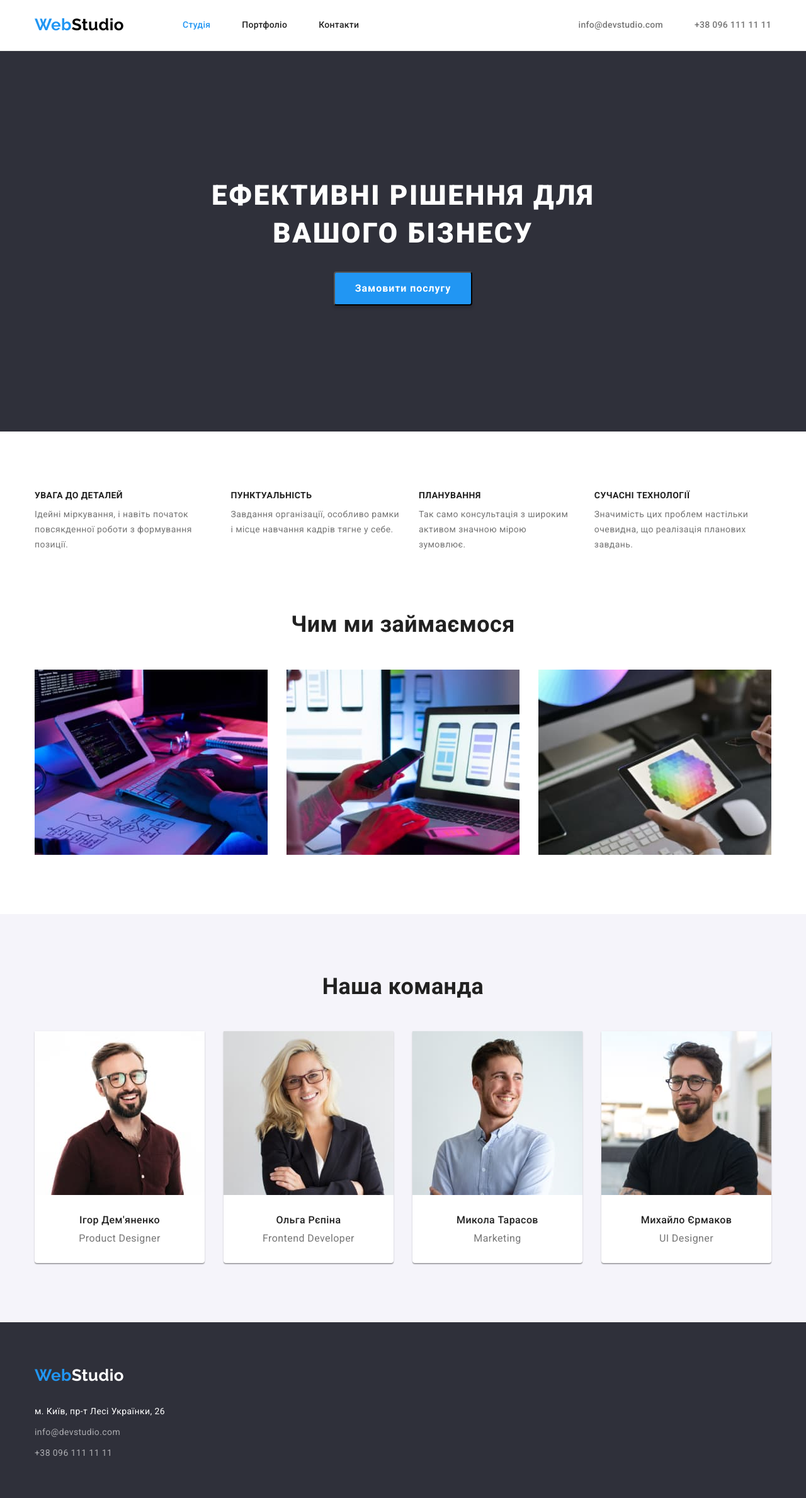
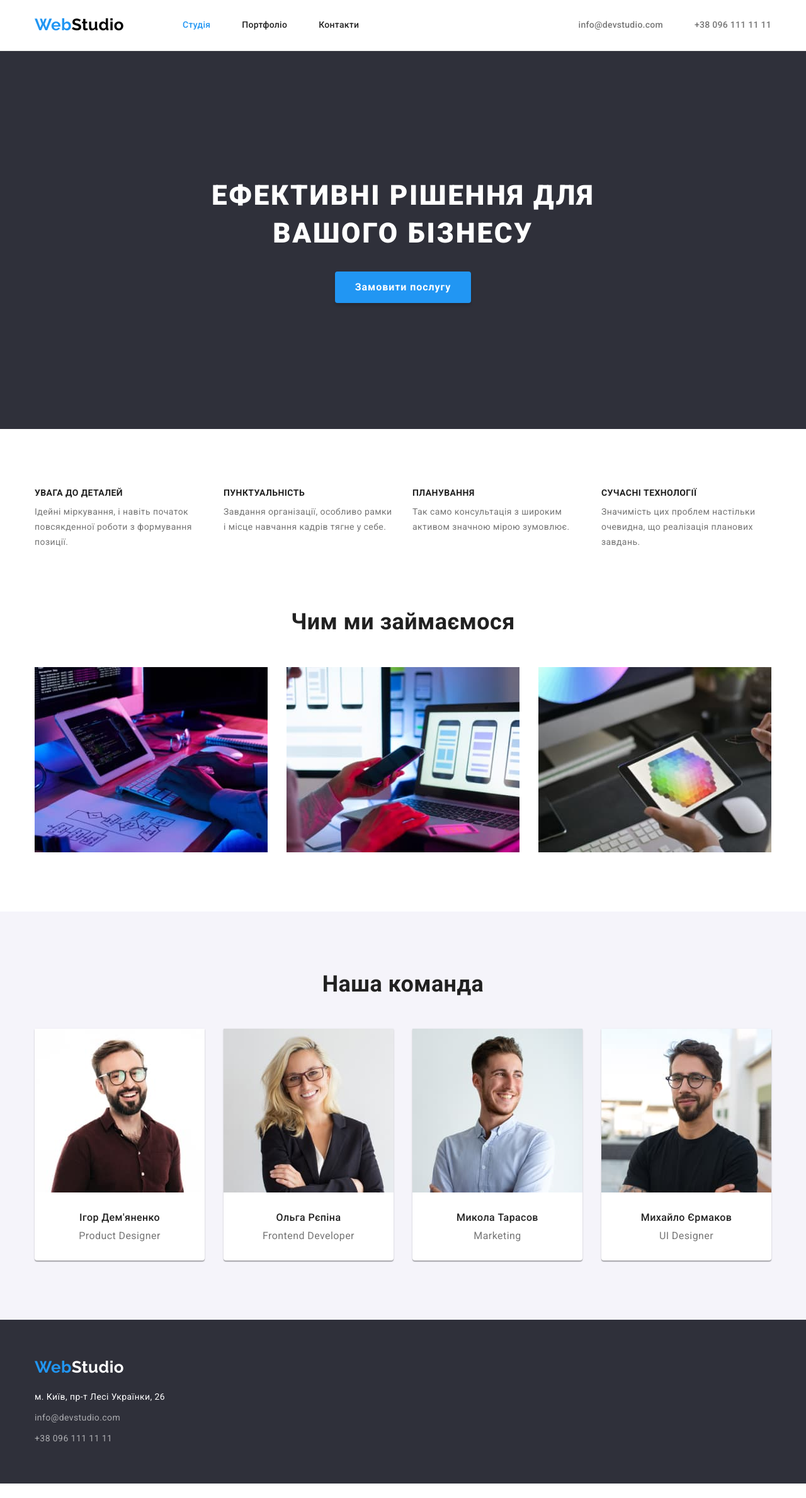
Before and after one commit to toy-alur/goit-markup-hw-03, a plain HTML site: page index.html in a window 1280 px wide. Shown: the whole page at 63% size. After the commit the page ends 2355 px from the top, so only its background shows below. Drawn offline with nearby package versions, Linux system fonts and the light colour scheme.

Commit message:
Виправлення фінальних зауважень

```diff
--- a/css/styles.css
+++ b/css/styles.css
@@ -86,14 +86,14 @@ body {
   width: 1200px;
   padding: 0 15px;
   margin: 0 auto;
-
-  background-color: var(--background-color);
 }
 
 /* studio styles */
 
 .header {
   border-bottom: 1px solid #ececec;
+
+  background-color: var(--background-color);
 }
 
 .header > .container {
@@ -157,14 +157,14 @@ body {
 }
 
 .hero {
+  padding-top: 200px;
+  padding-bottom: 200px;
+
   background-color: var(--background-second-color);
 }
 
 .hero > .container {
   text-align: center;
-  padding-top: 106px;
-  padding-bottom: 106px;
-  background-color: inherit;
 }
 
 .hero-title {
@@ -191,9 +191,11 @@ body {
   letter-spacing: 0.06em;
   padding: 10px 32px;
 
-  background-color: var(--accent-color);
   box-shadow: 0px 4px 4px rgba(0, 0, 0, 0.15);
   border-radius: 4px;
+  border: none;
+
+  background-color: var(--accent-color);
 }
 
 .hero-button:hover,
@@ -206,6 +208,10 @@ body {
   display: flex;
 }
 
+.benefits {
+  background-color: var(--background-color);
+}
+
 .benefits-title {
   font-weight: 700;
   font-size: 14px;
@@ -216,12 +222,18 @@ body {
   color: var(--second-color);
 }
 
+.benefits-item {
+  flex-basis: 270px;
+}
+
 .benefits-item:not(:last-child) {
   margin-right: 30px;
 }
 
 .about {
   padding-top: 0;
+
+  background-color: var(--background-color);
 }
 
 .about-title,
@@ -245,10 +257,6 @@ body {
 
 .team {
   background-color: var(--background-third-color);
-}
-
-.team > .container {
-  background-color: inherit;
 }
 
 .team-member-list {
@@ -287,6 +295,10 @@ body {
 }
 
 /* portfolio styles */
+
+.portfolio {
+  background-color: var(--background-color);
+}
 
 .portfolio-filter {
   display: flex;
@@ -359,21 +371,17 @@ body {
 /* footer styles */
 
 .footer {
-  background-color: var(--background-second-color);
-}
-
-.footer > .container {
   padding-top: 60px;
   padding-bottom: 60px;
 
-  background-color: inherit;
+  background-color: var(--background-second-color);
 }
 
 .footer-logo.link {
   font-family: var(--second-font);
   font-weight: 700;
   font-size: 26px;
-  line-height: 1.92;
+  line-height: 1.19;
   margin-bottom: 20px;
 
   color: var(--background-color);
```
